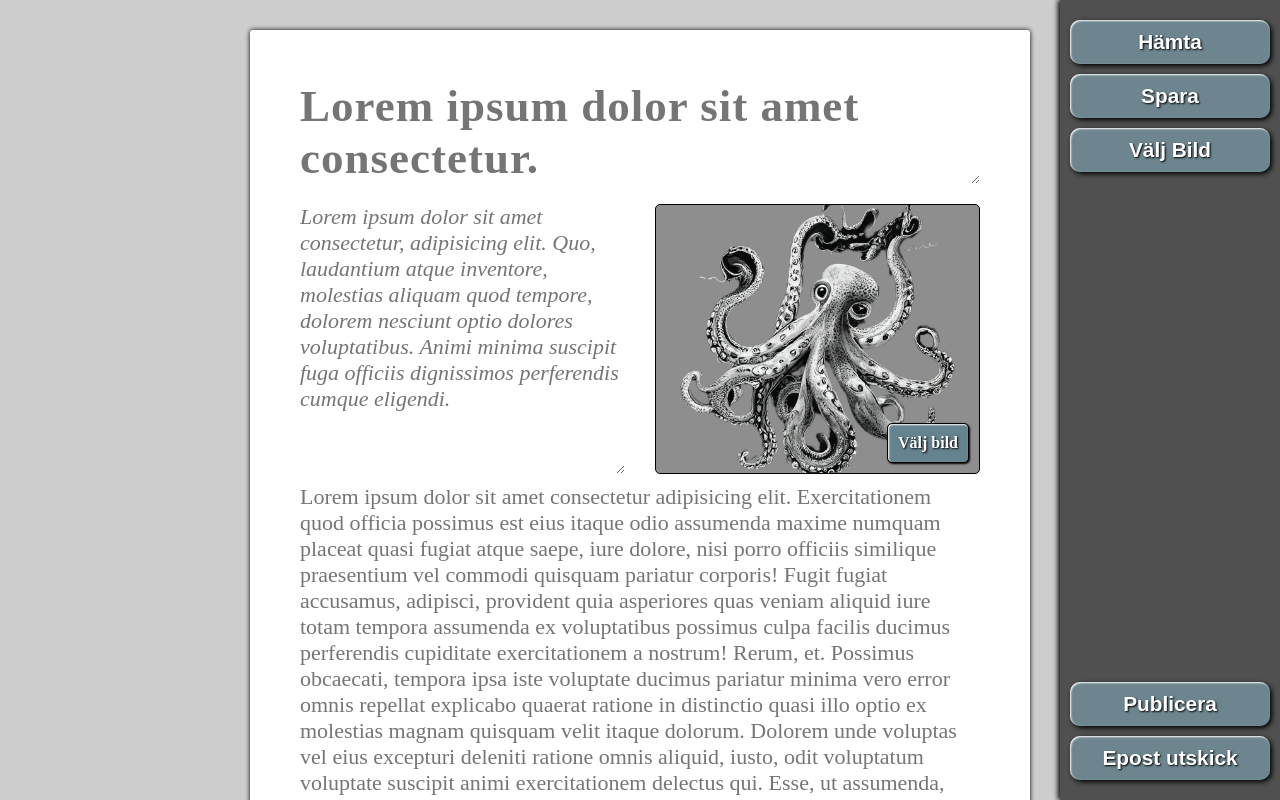
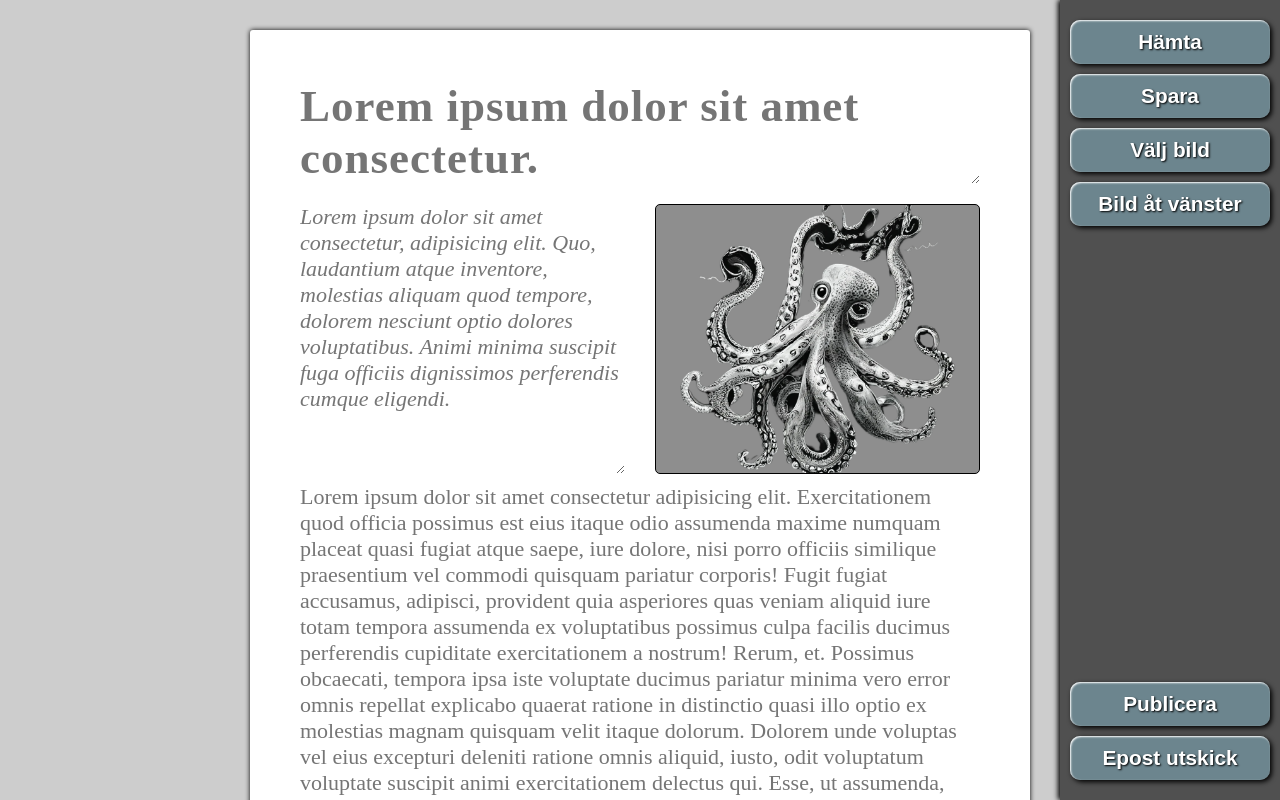
Before and after one commit to AnnieEliasson/Wordpress-API, a React (Vite) app: page / in a window 1280 px wide. Shown: the top 800 px of the page. Built offline with nearby package versions, Linux system fonts and the light colour scheme.

Commit message:
Flyttat fil input till meny

```diff
--- a/src/Components/CreatePostForm/CreatePostForm.tsx
+++ b/src/Components/CreatePostForm/CreatePostForm.tsx
@@ -20,40 +20,6 @@ const CreatePostForm = ({
   imageSrc,
   setImageSrc,
 }: Props) => {
-  const [errorMessage, setErrorMessage] = useState("");
-  const handleFileChange = async (e: { target: { files: any } }) => {
-    const file = e.target.files[0];
-
-    if (file) {
-      const img = new Image();
-      const objectUrl = URL.createObjectURL(file);
-
-      img.onload = async () => {
-        if (img.width > 1024 || img.height > 1024) {
-          setErrorMessage(
-            "Bilden du har valt är för stor. Max storlek 1024x1024"
-          );
-
-          const imageError = document.querySelector(
-            ".image-error"
-          ) as HTMLElement;
-          imageError.classList.add("show");
-        } else {
-          const imageError = document.querySelector(
-            ".image-error"
-          ) as HTMLElement;
-          imageError.classList.remove("show");
-          setErrorMessage("");
-          const imageData = await UploadImage(file);
-          setImageSrc(imageData.guid.rendered);
-        }
-        URL.revokeObjectURL(objectUrl);
-      };
-
-      img.src = objectUrl;
-    }
-  };
-
   return (
     <div className="Form-container">
       <textarea
@@ -79,19 +45,7 @@ const CreatePostForm = ({
             backgroundPosition: "center",
             backgroundRepeat: "no-repeat",
           }}
-        >
-          <p className="image-error">{errorMessage}</p>
-          <label htmlFor="image" className="choose-file-lable">
-            Välj bild
-            <input
-              type="file"
-              id="image"
-              name="image"
-              accept="image/png, image/jpeg"
-              onChange={(e) => handleFileChange(e)}
-            />
-          </label>
-        </div>
+        ></div>
       </div>
 
       <textarea
--- a/src/Components/CreatePostForm/_CreatePostForm.scss
+++ b/src/Components/CreatePostForm/_CreatePostForm.scss
@@ -49,49 +49,17 @@
       /* box-shadow: 2px 2px 5px black; */
       position: relative;
 
-      .image-error {
+      /* .image-error {
         padding: 20px 30px;
         background-color: black;
         color: rgb(208, 0, 0);
         font-size: 1.3em;
         display: none;
         font-weight: bold;
-      }
+      } */
 
       .show {
         display: block;
-      }
-
-      #image {
-        display: none;
-      }
-
-      .choose-file-lable {
-        position: absolute;
-        bottom: 10px;
-        right: 10px;
-        padding: 10px;
-        text-align: center;
-        border: 1px solid black;
-        border-radius: 5px;
-        box-shadow: 1px 1px 2px black, inset 1px 1px 2px white;
-        background-color: rgb(100, 131, 143);
-        /* background: linear-gradient(to bottom, #b6514b, rgb(52, 52, 52)); */
-        color: white;
-        text-shadow: 1px 1px 2px black;
-        font-weight: bold;
-        /* text-shadow: 2px 2px 1px black; */
-        transition: background-color 0.3s ease-out;
-        cursor: pointer;
-
-        &:hover {
-          /*  */
-          background-color: rgb(121, 158, 172);
-          /* color: rgb(43, 43, 43); */
-        }
-        &:active {
-          box-shadow: 2px 2px 5px white, inset 1px 1px 2px black;
-        }
       }
     }
   }
--- a/src/Components/Menu/Menu.tsx
+++ b/src/Components/Menu/Menu.tsx
@@ -1,6 +1,8 @@
+import { useState } from "react";
 import { PostToWordpress } from "../../API/PostToWordpress";
 import { RetriveFromWordpress } from "../../API/RetriveFromWordpress";
 import { Article } from "../../Types/Types";
+import { UploadImage } from "../../API/UploadImage";
 
 type MenuProps = {
   article: Article;
@@ -10,6 +12,40 @@ type MenuProps = {
 };
 
 const Menu = ({ imageSrc, article, setArticle, setImageSrc }: MenuProps) => {
+  const [errorMessage, setErrorMessage] = useState("");
+  const handleFileChange = async (e: { target: { files: any } }) => {
+    const file = e.target.files[0];
+
+    if (file) {
+      const img = new Image();
+      const objectUrl = URL.createObjectURL(file);
+
+      img.onload = async () => {
+        if (img.width > 1024 || img.height > 1024) {
+          setErrorMessage(
+            "Bilden du har valt är för stor. Max storlek 1024x1024"
+          );
+
+          const imageError = document.querySelector(
+            ".image-error"
+          ) as HTMLElement;
+          imageError.classList.add("show");
+        } else {
+          const imageError = document.querySelector(
+            ".image-error"
+          ) as HTMLElement;
+          imageError.classList.remove("show");
+          setErrorMessage("");
+          const imageData = await UploadImage(file);
+          setImageSrc(imageData.guid.rendered);
+        }
+        URL.revokeObjectURL(objectUrl);
+      };
+
+      img.src = objectUrl;
+    }
+  };
+
   return (
     <div className="Menu">
       <div className="button-container">
@@ -26,7 +62,18 @@ const Menu = ({ imageSrc, article, setArticle, setImageSrc }: MenuProps) => {
         >
           Spara
         </button>
-        <button className="menu-btn">Välj Bild</button>
+        <label htmlFor="image" className="menu-btn">
+          Välj bild
+          <input
+            type="file"
+            id="image"
+            name="image"
+            accept="image/png, image/jpeg"
+            onChange={(e) => handleFileChange(e)}
+          />
+        </label>
+        <button className="menu-btn">Bild åt vänster</button>
+        <p className="image-error">{errorMessage}</p>
       </div>
       <div className="button-container">
         <button
--- a/src/Components/Menu/_Menu.scss
+++ b/src/Components/Menu/_Menu.scss
@@ -25,6 +25,7 @@
     background-color: rgba(121, 158, 172, 0.678);
     /* background: linear-gradient(to bottom, #b6514b, rgb(52, 52, 52)); */
     color: white;
+    font-family: sans-serif;
     font-weight: bold;
     font-size: 1.3em;
     border: none;
@@ -43,4 +44,15 @@
       box-shadow: 2px 2px 5px white, inset 1px 1px 2px black;
     }
   }
+
+  #image {
+    display: none;
+  }
+
+  .image-error {
+    width: 200px;
+    color: rgb(241, 93, 19);
+    text-shadow: 1px 1px 2px black;
+    font-size: 1.3em;
+  }
 }
```
